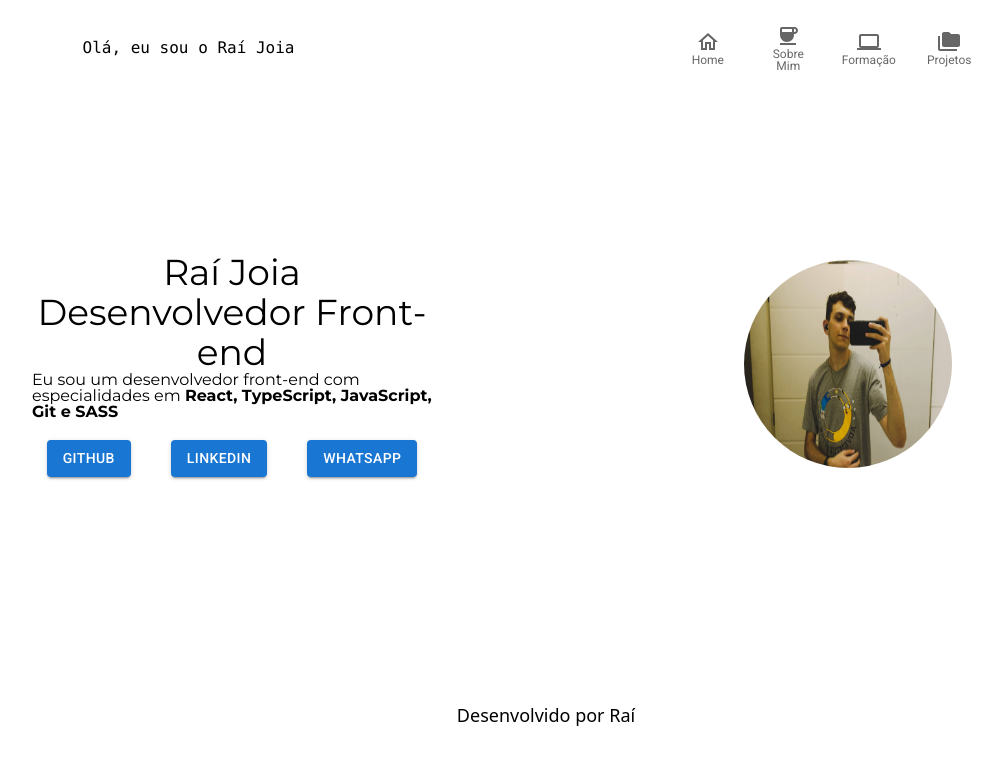
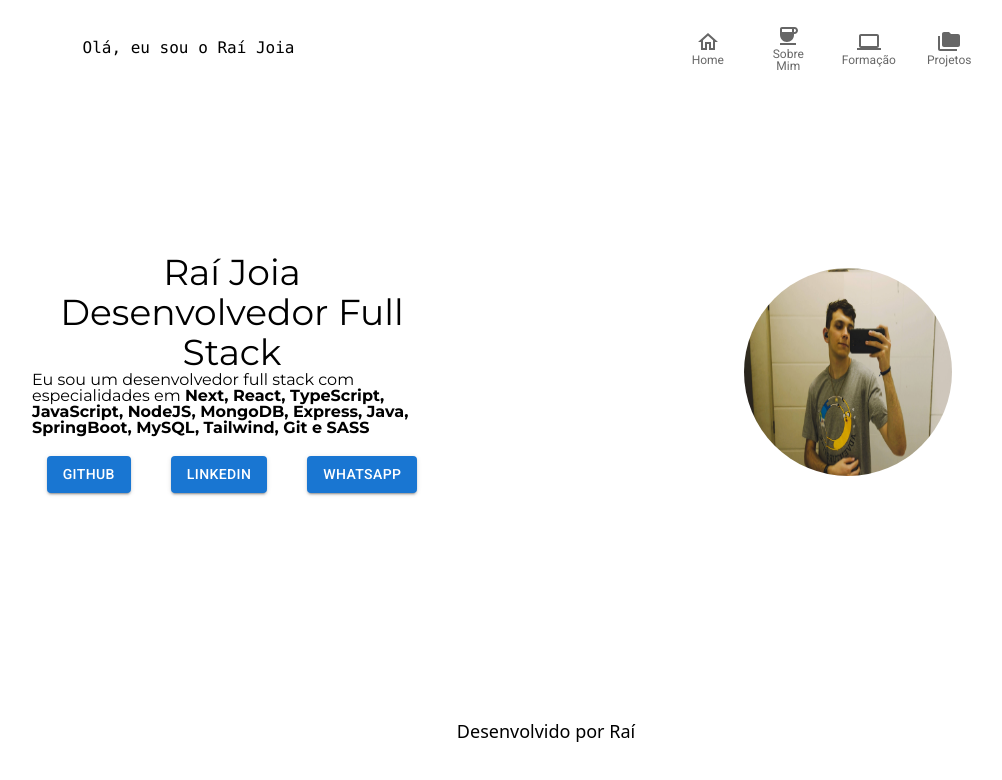
Before and after one commit to Raijoia/portfolio_2.0, a React (Vite) app: page / in a window 1280 px wide. Shown: the top 780 px of the page, without its empty margins (104-1106 px from the left). Built offline with nearby package versions, Linux system fonts and the light colour scheme.

Commit message:
att page inicio

```diff
--- a/src/pages/Inicio/InicioLeft/index.tsx
+++ b/src/pages/Inicio/InicioLeft/index.tsx
@@ -1,33 +1,34 @@
 import { Button } from "@mui/material"
+import { v4 as uuidv4 } from "uuid"
 
 const InicioLeft = () => {
   const sociais = [
     {
       link: "https://github.com/Raijoia",
       name: "GitHub",
-      id: 1,
+      id: uuidv4(),
     },
     {
       link: "https://www.linkedin.com/in/raijoia/",
       name: "Linkedin",
-      id: 2,
+      id: uuidv4(),
     },
     {
       link: "https://api.whatsapp.com/send?phone=5511977733585",
       name: "WhatsApp",
-      id: 3
+      id: uuidv4()
     }
   ]
 
   return (
     <div className="flex flex-col items-center justify-center">
       <h2 className="text-4xl text-center">
-        Raí Joia <br /> Desenvolvedor Front-end
+        Raí Joia <br /> Desenvolvedor Full Stack
       </h2>
       <p className="ml-6">
-        Eu sou um desenvolvedor front-end com especialidades em{" "}
+        Eu sou um desenvolvedor full stack com especialidades em{" "}
         <b className="font-bold text-center">
-          React, TypeScript, JavaScript, Git e SASS
+          Next, React, TypeScript, JavaScript, NodeJS, MongoDB, Express, Java, SpringBoot, MySQL, Tailwind, Git e SASS
         </b>
       </p>
       <div className="flex gap-5 lg:gap-10 mt-5">
```
Also changed, not shown: 2 other files (tests, documents, lock files or other folders).
